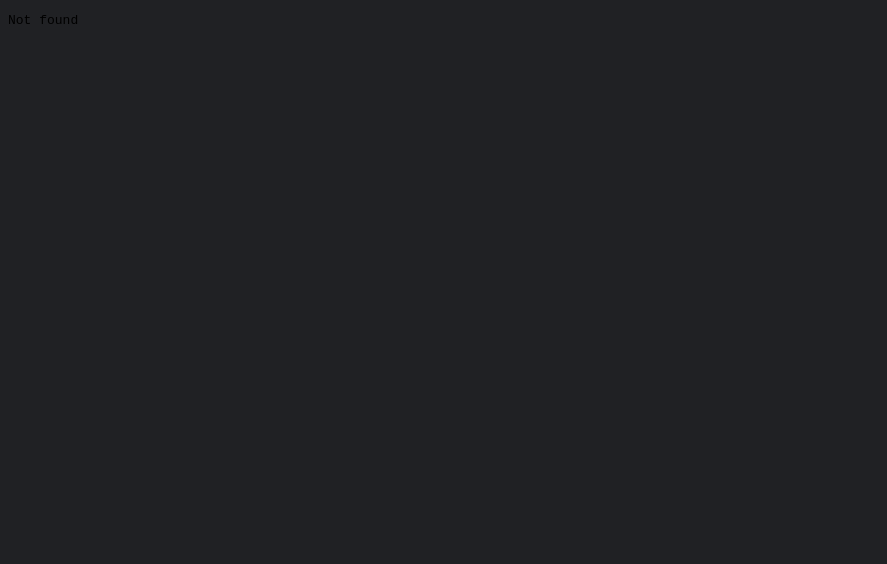
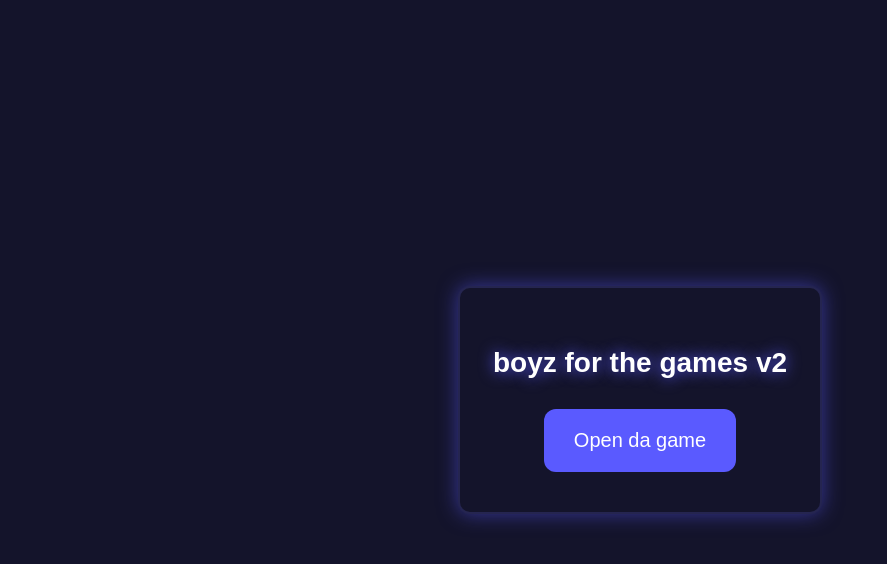
Before and after one commit to Hexorod/rtyujhrhgfhuouwesfsdgfjty7uerfwdasdhdfgbfghergqe, a plain HTML site: page index.html in a window 1280 px wide. Shown: the whole page, without its empty margins (0-887 px from the left). Drawn offline with Linux system fonts and the light colour scheme.

Commit message:
Update index.html

```diff
--- a/index.html
+++ b/index.html
@@ -1,38 +1,83 @@
 <!DOCTYPE html>
 <html lang="en">
 <head>
-<meta charset="UTF-8" />
-<meta name="viewport" content="width=device-width, initial-scale=1.0" />
-<title>qz-star</title>
+<meta charset="UTF-8">
+<meta name="viewport" content="width=device-width, initial-scale=1.0">
+<title>Game Launcher</title>
 <style>
-  body {
-    margin: 0;
-    background-color: #202124;
-    height: 100vh;
-    overflow: hidden;
-  }
-
-  #content {
-    width: 100%;
-    height: 100%;
-  }
+body {
+  margin:0;
+  font-family:sans-serif;
+  background:#14142b;
+  color:white;
+  overflow:hidden;
+  display:flex;
+  justify-content:center;
+  align-items:center;
+  height:100vh;
+}
+.sidebar {
+  width:320px;
+  background:#14142b;
+  padding:40px 20px;
+  display:flex;
+  flex-direction:column;
+  align-items:center;
+  justify-content:center;
+  border-radius:12px;
+  border:2px solid #252550;
+  box-shadow:0 0 20px rgba(90,90,255,0.5);
+}
+.sidebar h1 {
+  font-size:28px;
+  margin-bottom:30px;
+  text-shadow:0 0 15px #5a5aff;
+  text-align:center;
+}
+#launchBtn {
+  background:#5a5aff;
+  border:none;
+  padding:20px 30px;
+  border-radius:12px;
+  cursor:pointer;
+  font-size:20px;
+  color:white;
+  transition:0.2s;
+}
+#launchBtn:hover {
+  background:#7878ff;
+}
 </style>
 </head>
 <body>
 
-<div id="content"></div>
+<div class="sidebar" id="sidebar">
+  <h1>boyz for the games v2</h1>
+  <button id="launchBtn">Open da game</button>
+</div>
 
 <script>
-  // Automatically load TikTok through your proxy
-  const url = 'https://www.tiktok.com'; // raw URL, no encoding
-  const container = document.getElementById('content');
+document.getElementById('launchBtn').addEventListener('click', () => {
+    const gameURL = "https://hexorod.github.io/wsrdkgmsjfghjsdaifcjsdfgjhrfadawdwsgdfgdfgwer/";
 
-  const iframe = document.createElement('iframe');
-  iframe.src = `/rtyujhrhgfhuouwesfsdgfjty7uerfwdasdhdfgbfghergqe/s/embed.html#${url}`;
-  iframe.style.width = '100%';
-  iframe.style.height = '100%';
-  iframe.style.border = 'none';
-  container.appendChild(iframe);
+    const newWindow = window.open('', '_blank');
+    newWindow.document.write(`
+        <html>
+        <head>
+            <title>Google Classroom</title>
+            <link rel="icon" href="https://www.google.com/favicon.ico" type="image/x-icon">
+            <style>
+                html, body { margin:0; height:100%; overflow:hidden; background:#000; }
+                iframe { width:100%; height:100%; border:none; }
+            </style>
+        </head>
+        <body>
+            <iframe src="${gameURL}" allowfullscreen></iframe>
+        </body>
+        </html>
+    `);
+    newWindow.document.close();
+});
 </script>
 
 </body>
```
